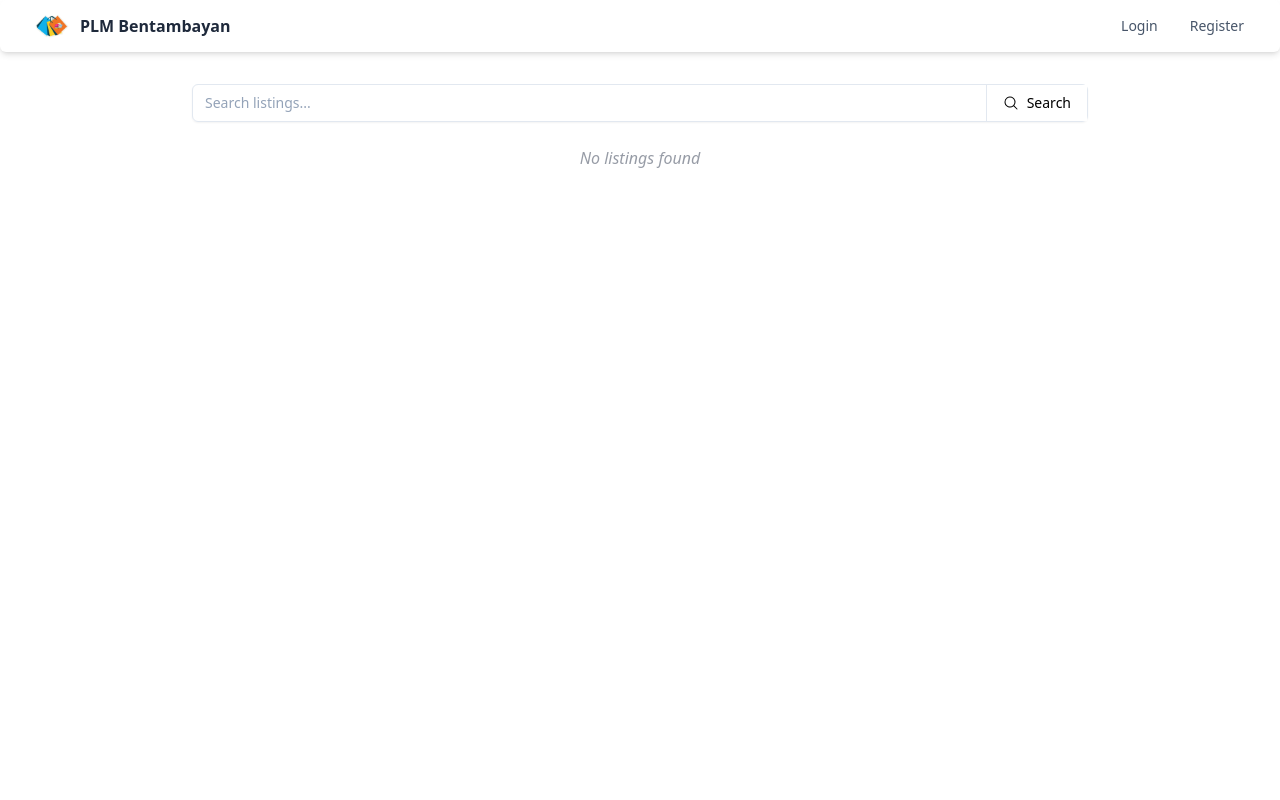
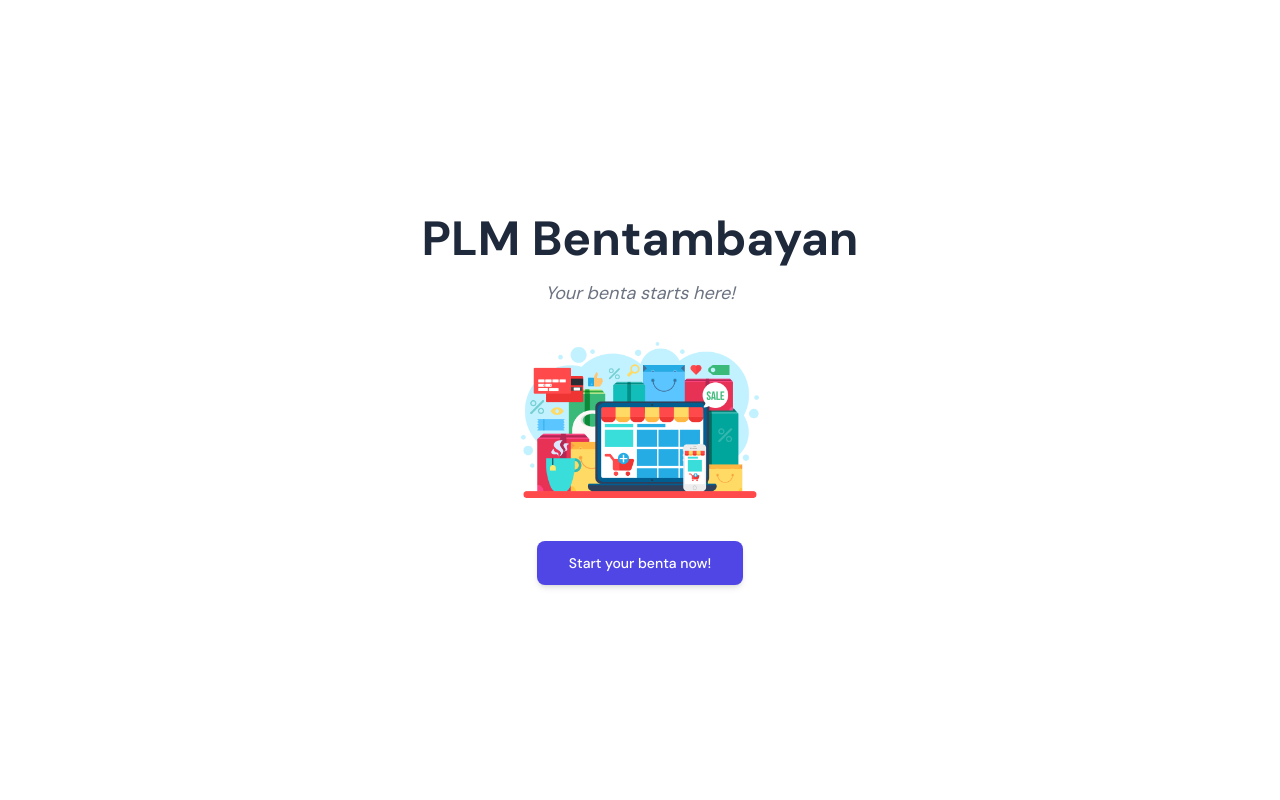
Before and after one commit to am-cid/hello-django, a Django app: page / in a window 1280 px wide. Run offline with Django 5.2, Linux system fonts and the light colour scheme; data that the repository does not hold is empty; parts of the project's set-up code (start-up, migrations or seed data) failed here and were passed over; some libraries are stand-ins or nearby versions.

Commit message:
Add-Welcome-Page (#10)

```diff
--- a/simple_crud/listings/templates/listings/base.html
+++ b/simple_crud/listings/templates/listings/base.html
@@ -6,6 +6,7 @@
   <meta charset="UTF-8" />
   <meta name="viewport" content="width=device-width, initial-scale=1.0" />
   <title>Simple CRUD</title>
+  <link rel="icon" href="{% static 'images/PLM_Bentambayan_Logo2.png' %}" type="image/x-icon">
   <script src="https://cdn.tailwindcss.com"></script>
 </head>
 <body>
--- /dev/null
+++ b/simple_crud/listings/templates/listings/welcome.html
@@ -0,0 +1,43 @@
+{% load static %}
+
+<!DOCTYPE html>
+<html lang="en">
+<head>
+    <meta charset="UTF-8">
+    <meta name="viewport" content="width=device-width, initial-scale=1.0">
+    <title>PLM Bentambayan</title>
+    <link rel="icon" href="{% static 'images/PLM_Bentambayan_Logo2.png' %}" type="image/x-icon">
+    <script src="https://cdn.tailwindcss.com"></script>
+    <link href="https://fonts.googleapis.com/css2?family=DM+Sans:wght@400;500;700&display=swap" rel="stylesheet">
+    <style>
+        body {
+            font-family: 'DM Sans', sans-serif;
+        }
+    </style>
+</head>
+<body class="bg-white min-h-screen flex items-center justify-center">
+    <div class="text-center">
+        <!-- Title -->
+        <h1 class="text-5xl font-extrabold text-slate-800 mb-4">
+            PLM <span class="font-bold">Bentambayan</span>
+        </h1>
+        <!-- Subtitle -->
+        <p class="italic text-gray-500 mb-8 text-lg">Your benta starts here!</p>
+
+        <!-- Illustration -->
+        <div class="flex justify-center mb-10">
+            <img src="{% static 'images/PLM_Bentambayan_Logo.png' %}"
+                 alt="PLM Bentambayan Logo"
+                 class="w-72 h-auto mx-auto">
+        </div>
+
+        <!-- Button -->
+        <div>
+            <a href="{% url 'home' %}"
+               class="inline-flex items-center justify-center bg-indigo-600 hover:bg-indigo-700 text-white text-sm font-medium px-8 py-3 rounded-lg shadow-md transition-all duration-300">
+                Start your benta now!
+            </a>
+        </div>
+    </div>
+</body>
+</html>
--- a/simple_crud/listings/urls.py
+++ b/simple_crud/listings/urls.py
@@ -3,7 +3,8 @@ from django.urls import path
 from . import views
 
 urlpatterns = [
-    path("", views.home, name="home"),
+    path("", views.welcome, name="welcome"),
+    path("home/", views.home, name="home"),
     path("register/", views.register, name="register"),
     path("login/", views.login_view, name="login"),
     path("logout/", views.logout_view, name="logout"),
--- a/simple_crud/listings/views.py
+++ b/simple_crud/listings/views.py
@@ -9,6 +9,8 @@ from django.shortcuts import get_object_or_404, redirect, render
 from .forms import ListingForm, ProfileForm, UserRegistrationForm
 from .models import Listing
 
+def welcome(request: HttpRequest) -> HttpResponse:
+    return render(request, "listings/welcome.html")
 
 def home(request: HttpRequest) -> HttpResponse:
     query = request.GET.get("q", "")
```
